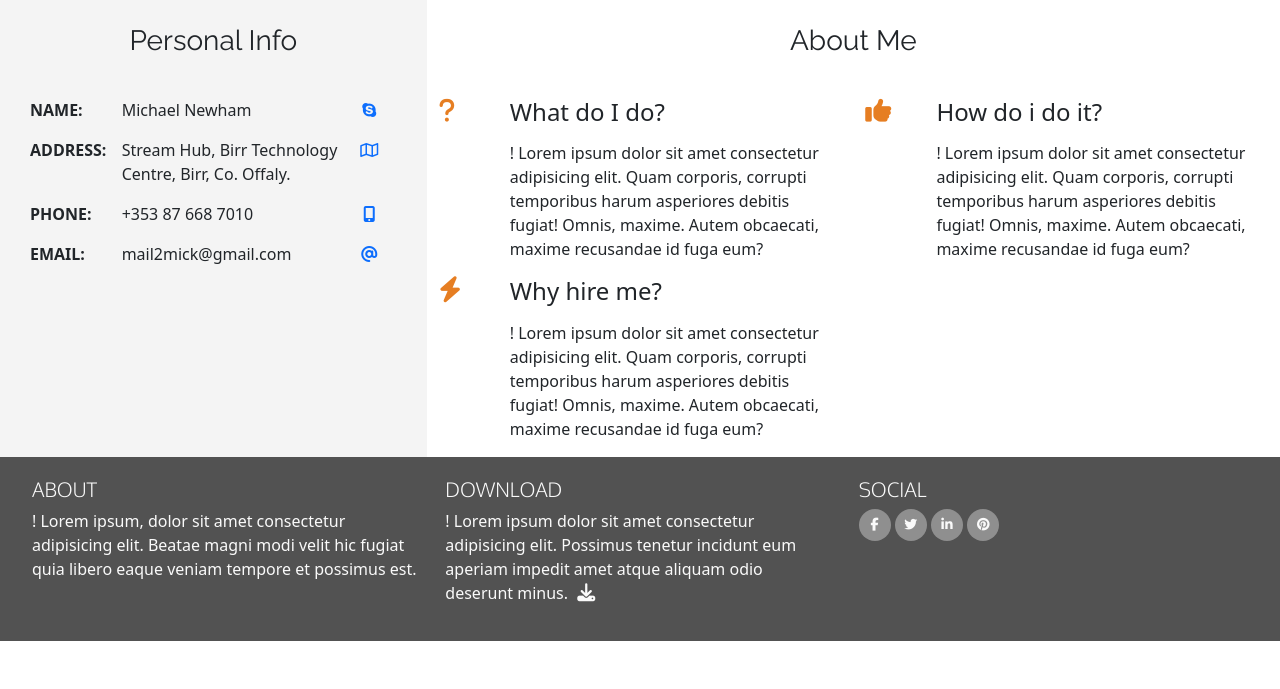
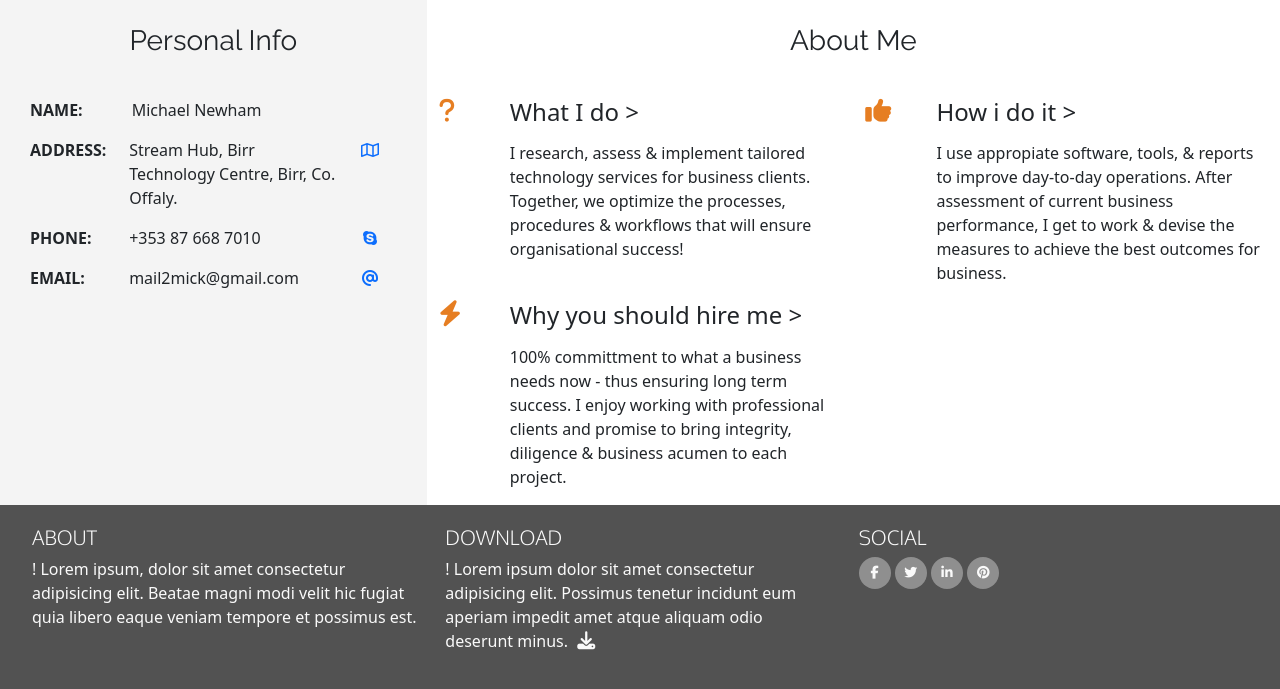
Before and after one commit to Code-Institute-Submissions/CI-Milestone-1_Michael_Newham_Resume, a PHP site: page / in a window 1280 px wide. Shown: the part 371-1060 px from the top of the page. Before the commit the page ends 1012 px from the top, so only its background shows below. Run offline with PHP 8.4, Linux system fonts and the light colour scheme; some libraries are stand-ins or nearby versions.

Commit message:
Edited: Updaated 'About me' text on index.html page

```diff
--- a/assets/css/style.css
+++ b/assets/css/style.css
@@ -295,7 +295,7 @@ footer {
 .personal-info-item .value {
     /* position: relative; */
     width: 60%;
-    /* margin-right: 5px; */
+    margin-left: 10px;
 
 }
 
--- a/index.html
+++ b/index.html
@@ -20,7 +20,7 @@
                 <div class="row no-gutters bg-color-name-title">
                     <div class="col heading">
                         <h1 class="name">Michael Newham</h1>
-                        <h2 class="title">Junior Full Stack Developer</h2>
+                        <h2 class="title">Business Analyst</h2>
                     </div>
                 </div>
                 <div class="row no-gutters">
@@ -67,14 +67,6 @@
                             Michael Newham
                         </p>
                     </div>
-
-                    <div class="icon">
-                        <a target="_blank" href="skype:michaelnewham?userinfo">
-                            <i class="fa fa-skype" aria-hidden="true"></i>
-                            <!-- <span class="sr-only">skype_michaelnewham</span> -->
-                        </a>
-                    </div>
-
                 </div>
                 <div class="personal-info-item">
                     <div class="key">
@@ -89,10 +81,11 @@
 
                     </div>
                     <div class="icon">
-                        <a target="_blank" href="#">
+                        <a target="_blank" href="http://maps.apple.com/?q=streamBIRR">
+                            <a target="_blank" href="https://g.page/streamBIRR?share">
                             <i class="fa fa-map-o" aria-hidden="true"></i>
-                            <span class="sr-only">Map_Location</span>
-                        </a>
+                            <span class="sr-only">Work Location</span>
+                        </a></a>
                     </div>
 
                 </div>
@@ -109,9 +102,9 @@
                     </div>
 
                     <div class="icon">
-                        <a target="_blank" href="#">
-                            <i class="fa fa-mobile-phone" aria-hidden="true"></i>
-                            <span class="sr-only">Mobile_Phone</span>
+                        <a target="_blank" href="skype:michaelnewham?userinfo">
+                            <i class="fa fa-skype" aria-hidden="true"></i>
+                            <span class="sr-only">Skype Account Info</span>
                         </a>
                     </div>
 
@@ -129,9 +122,9 @@
                     </div>
 
                     <div class="icon">
-                        <a target="_blank" href="#">
+                        <a target="_blank" href="mailto:mail2mick@gmail.com">
                             <i class="fa fa-at" aria-hidden="true"></i>
-                            <span class="sr-only">Email</span>
+                            <span class="sr-only">Email Address</span>
                         </a>
                     </div>
 
@@ -152,9 +145,9 @@
                                 <i class="three-reasons-icon fa fa-question" aria-hidden="true"></i>
                             </div>
                             <div class="col-10">
-                                <h4 class="three-reasons-heading">What do I do?</h4>
+                                <h4 class="three-reasons-heading">What I do &gt;</h4>
                                 <p>
-                                    ! Lorem ipsum dolor sit amet consectetur adipisicing elit. Quam corporis, corrupti temporibus harum asperiores debitis fugiat! Omnis, maxime. Autem obcaecati, maxime recusandae id fuga eum?
+                                    I research, assess & implement tailored technology services for business clients. Together, we optimize the processes, procedures & workflows that will ensure organisational success!
                                 </p>
                             </div>
                         </div>
@@ -165,9 +158,9 @@
                                 <i class="three-reasons-icon fa fa-thumbs-up" aria-hidden="true"></i>
                             </div>
                             <div class="col-10">
-                                <h4 class="three-reasons-heading ">How do i do it?</h4>
+                                <h4 class="three-reasons-heading ">How i do it &gt;</h4>
                                 <p>
-                                    ! Lorem ipsum dolor sit amet consectetur adipisicing elit. Quam corporis, corrupti temporibus harum asperiores debitis fugiat! Omnis, maxime. Autem obcaecati, maxime recusandae id fuga eum?
+                                    I use appropiate software, tools, & reports to improve day-to-day operations. After assessment of current business performance, I get to work & devise the measures to achieve the best outcomes for business.
                                 </p>
                             </div>
                         </div>
@@ -178,9 +171,9 @@
                                 <i class="three-reasons-icon fa fa-bolt" aria-hidden="true"></i>
                             </div>
                             <div class="col-10">
-                                <h4 class="three-reasons-heading">Why hire me?</h4>
+                                <h4 class="three-reasons-heading">Why you should hire me &gt;</h4>
                                 <p>
-                                    ! Lorem ipsum dolor sit amet consectetur adipisicing elit. Quam corporis, corrupti temporibus harum asperiores debitis fugiat! Omnis, maxime. Autem obcaecati, maxime recusandae id fuga eum?
+                                    100% committment to what a business needs now - thus ensuring long term success. I enjoy working with professional clients and promise to bring integrity, diligence & business acumen to each project.
                                 </p>
                             </div>
                         </div>
```
